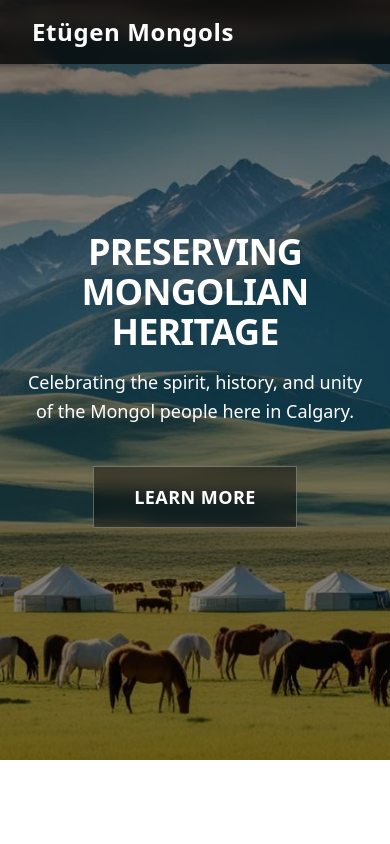
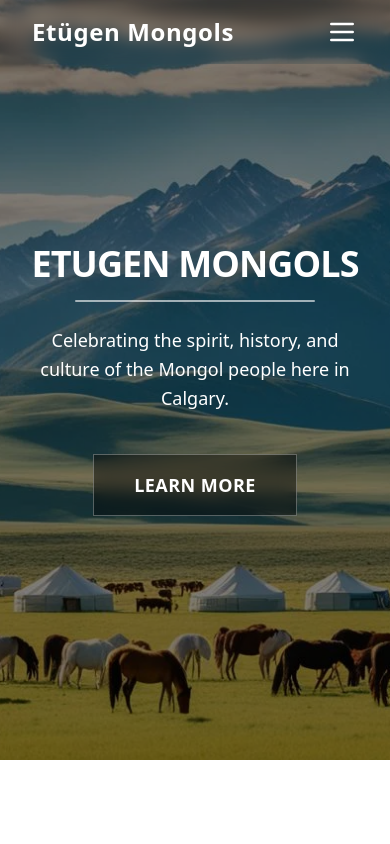
Before and after one commit to TemSurri/etugenMongols, a React (Vite) app in the folder client/: page / in a window 390 px wide. Shown: the top 844 px of the page. Built offline with nearby package versions, Linux system fonts and the light colour scheme; the HTML template or start-up script is replaced by a standard one.

Commit message:
hero and header design done

```diff
--- a/client/src/components/Header.tsx
+++ b/client/src/components/Header.tsx
@@ -1,17 +1,66 @@
+"use client";
+import { useEffect, useState } from "react";
+
 export default function Header() {
+  const [isTop, setIsTop] = useState(true);
+  const [menuOpen, setMenuOpen] = useState(false);
+
+  useEffect(() => {
+    const handleScroll = () => setIsTop(window.scrollY < 100);
+    window.addEventListener("scroll", handleScroll);
+    return () => window.removeEventListener("scroll", handleScroll);
+  }, []);
+
   return (
-    <header className="px-8 py-4 bg-black/70 text-white fixed w-full z-50 backdrop-blur">
+    <header
+      className={`px-8 py-4 fixed w-full z-50 backdrop-blur transition-colors duration-300
+      ${isTop ? "bg-transparent" : "bg-black/70 text-white"}`}
+    >
       <div className="max-w-6xl mx-auto flex justify-between items-center">
-        <h1 className="text-2xl font-bold tracking-wide">
-          Etügen Mongols
-        </h1>
 
+        {/* Click to Scroll to Top */}
+        <button
+          onClick={() => window.scrollTo({ top: 0, behavior: "smooth" })}
+          className="hover:text-blue-400"
+        >
+          <h1 className="text-2xl font-bold tracking-wide">
+            Etügen Mongols
+          </h1>
+        </button>
+
+        {/* Desktop Menu */}
         <nav className="hidden md:flex gap-6 text-lg">
           <a href="#about" className="hover:text-blue-400">About</a>
           <a href="#gallery" className="hover:text-blue-400">Gallery</a>
           <a href="#contact" className="hover:text-blue-400">Join Us</a>
         </nav>
+
+        {/* Mobile Menu Button */}
+        <button
+          className="md:hidden"
+          onClick={() => setMenuOpen(!menuOpen)}
+          aria-label="Toggle menu"
+        >
+          {menuOpen ? (
+            <svg xmlns="http://www.w3.org/2000/svg" className="w-8 h-8" fill="none" viewBox="0 0 24 24" stroke="currentColor">
+              <path strokeLinecap="round" strokeLinejoin="round" strokeWidth="2" d="M6 18L18 6M6 6l12 12" />
+            </svg>
+          ) : (
+            <svg xmlns="http://www.w3.org/2000/svg" className="w-8 h-8" fill="none" viewBox="0 0 24 24" stroke="currentColor">
+              <path strokeLinecap="round" strokeLinejoin="round" strokeWidth="2" d="M4 6h16M4 12h16M4 18h16" />
+            </svg>
+          )}
+        </button>
       </div>
+
+      {/* Mobile Menu */}
+      {menuOpen && (
+        <div className="md:hidden flex flex-col text-center gap-6 text-lg px-6 py-6 bg-black/80 backdrop-blur border-t border-white/10 mt-4">
+          <a href="#about" onClick={() => setMenuOpen(false)} className="hover:text-blue-400 transition">About</a>
+          <a href="#gallery" onClick={() => setMenuOpen(false)} className="hover:text-blue-400 transition">Gallery</a>
+          <a href="#contact" onClick={() => setMenuOpen(false)} className="hover:text-blue-400 transition">Join Us</a>
+        </div>
+      )}
     </header>
   );
 }
--- a/client/src/components/Hero.tsx
+++ b/client/src/components/Hero.tsx
@@ -10,11 +10,14 @@ export default function Hero() {
 
       <div className="relative text-center text-white px-6">
         <h2 className="text-4xl md:text-6xl font-extrabold tracking-tight uppercase">
-          Preserving Mongolian Heritage
+          Etugen Mongols
         </h2>
 
-        <p className="text-lg md:text-2xl max-w-2xl mx-auto mt-4 leading-relaxed">
-          Celebrating the spirit, history, and unity of the Mongol people here in Calgary.
+        {/* Sleek Divider Line */}
+        <div className="w-60 h-0.5 bg-white/60 mx-auto mt-4 mb-6 rounded-full"></div>
+
+        <p className="text-lg md:text-2xl max-w-2xl mx-auto leading-relaxed">
+          Celebrating the spirit, history, and culture of the Mongol people here in Calgary.
         </p>
 
         {/* tuff button */}
```
